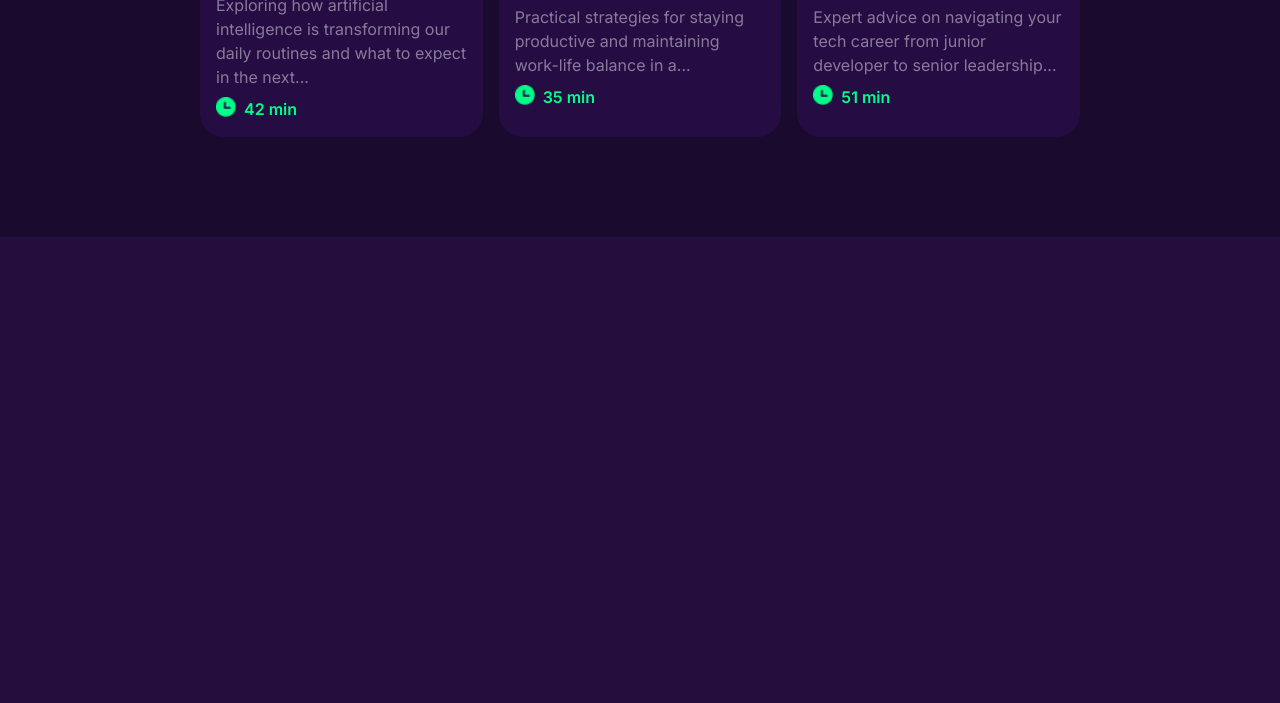
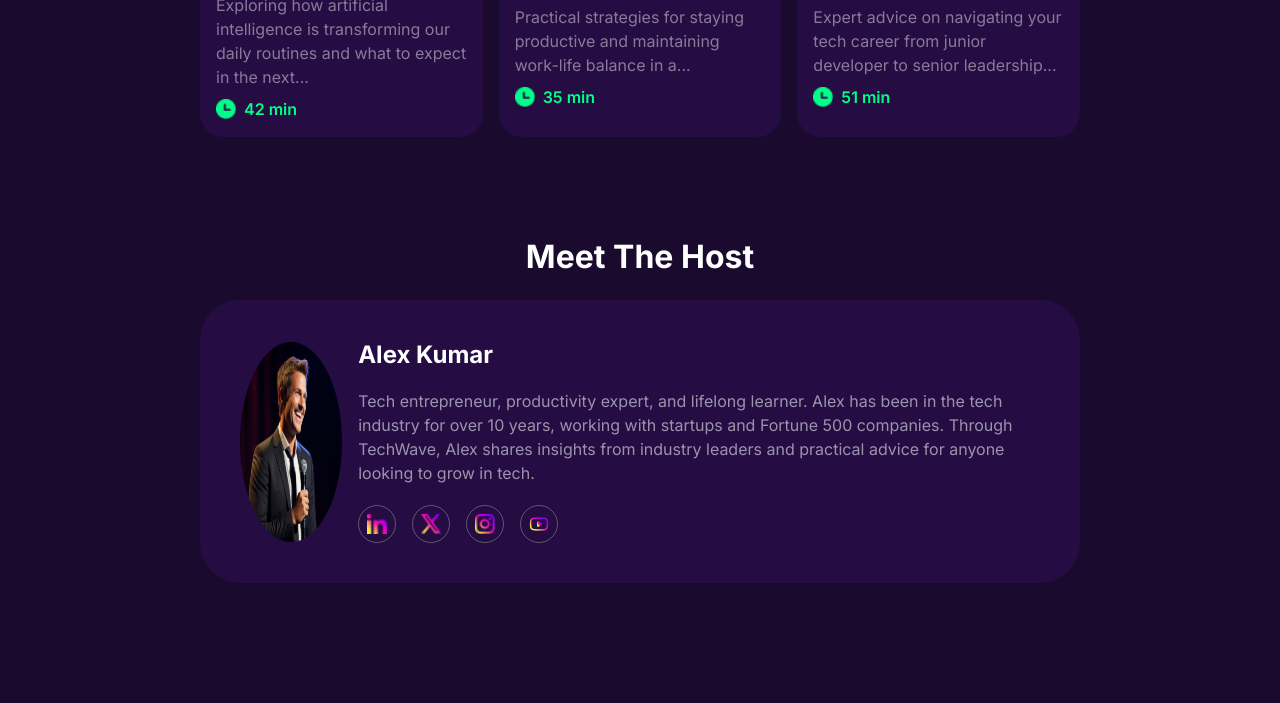
Before and after one commit to rihadjahanopu/B13-A02, a plain HTML site: page index.html in a window 1280 px wide. Shown: the part 2742-3445 px from the top of the page. Before the commit the page ends 2979 px from the top, so only its background shows below. Drawn offline with Linux system fonts and the light colour scheme.

Commit message:
host section fix and complate

```diff
--- a/index.html
+++ b/index.html
@@ -301,6 +301,50 @@
 					</div>
 				</div>
 			</section>
+			<section class="card-box-color">
+				<div class="container">
+					<div class="host-perent">
+						<h2 class="host-title">Meet the Host</h2>
+						<div class="orgin-profile-dete">
+							<div class="profile-part">
+								<img
+									src="./assets/images/host.png"
+									alt="" />
+							</div>
+							<div class="profile-detelis-part">
+								<h2>Alex Kumar</h2>
+								<p>
+									Tech entrepreneur, productivity expert, and lifelong learner.
+									Alex has been in the tech industry for over 10 years, working
+									with startups and Fortune 500 companies. Through TechWave,
+									Alex shares insights from industry leaders and practical
+									advice for anyone looking to grow in tech.
+								</p>
+
+								<div class="social-icon">
+									<a href=""
+										><img
+											src="./assets/images/linkedin.png"
+											alt="" /></a
+									><a href=""
+										><img
+											src="./assets/images/x.png"
+											alt="" /></a
+									><a href=""
+										><img
+											src="./assets/images/instagram.png"
+											alt="" /></a
+									><a href=""
+										><img
+											src="./assets/images/youtube.png"
+											alt=""
+									/></a>
+								</div>
+							</div>
+						</div>
+					</div>
+				</div>
+			</section>
 		</main>
 	</body>
 </html>
--- a/style.css
+++ b/style.css
@@ -433,7 +433,6 @@ ul {
 .card-init-detelish {
 	border-radius: 0px 0px 24px 24px;
 	background-color: rgba(37, 13, 68, 1);
-
 	display: flex;
 	flex-direction: column;
 	justify-content: flex-start;
@@ -464,6 +463,8 @@ ul {
 
 .card-init-detelish span {
 	display: flex;
+	justify-content: center;
+	align-items: center;
 	gap: 8px;
 	color: rgba(0, 255, 136, 1);
 	font-style: Bold;
@@ -480,7 +481,7 @@ ul {
 }
 
 .main-card-box {
-	padding: 40px 20px;
+	padding: 40px 0px;
 }
 
 .main-card-box h3 {
@@ -496,18 +497,96 @@ ul {
 }
 
 .card-init .card-video {
-	/* Rectangle 1 */
 	width: 100%;
 	height: auto;
+}
+
+.host-perent {
+	text-align: center;
+	padding-bottom: 20px;
+}
+
+.orgin-profile-dete {
+	display: flex;
+	flex-direction: column;
+	border-radius: 40px;
+	background-color: rgba(53, 17, 101, 0.4);
+	padding: 20px;
+	gap: 16px;
+}
+
+.profile-part {
+	display: flex;
+	justify-content: center;
+	align-items: center;
+}
+
+.profile-part img {
+	width: 150px;
+	height: 150px;
+}
+
+.host-title {
+	color: rgba(255, 255, 255, 1);
+	font-style: Bold;
+	font-size: 32px;
+	font-weight: 700;
+	line-height: 39px;
+	letter-spacing: 0%;
+	text-align: center;
+	text-transform: capitalize;
+	margin-bottom: 24px;
+}
+.profile-detelis-part {
+	display: flex;
+	flex-direction: column;
+	justify-content: center;
+}
+
+.profile-detelis-part h2 {
+	color: rgba(255, 255, 255, 1);
+	font-style: Bold;
+	font-size: 24px;
+	font-weight: 700;
+	line-height: 29px;
+	letter-spacing: 0%;
+	text-align: center;
+	text-transform: capitalize;
+	margin-bottom: 20px;
+}
+
+.profile-detelis-part p {
+	color: rgba(255, 255, 255, 0.554);
+	font-size: 16px;
+	font-weight: 400;
+	line-height: 24px;
+	letter-spacing: 0%;
+	text-align: center;
+}
+
+.social-icon {
+	display: flex;
+	justify-content: center;
+	align-items: center;
+	gap: 16px;
+	margin-top: 20px;
+}
+
+.social-icon a {
+	border: 1px solid rgba(128, 128, 128, 0.645);
+	padding: 8px;
+	border-radius: 100%;
+}
+
+.social-icon a img {
+	width: 20px;
+	height: 20px;
 }
 
 @media (min-width: 320px) {
 	.container {
 		max-width: 100%;
 	}
-	/* body {
-		background-color: red;
-	} */
 
 	.hro-gep {
 		font-size: 13px;
@@ -673,6 +752,35 @@ ul {
 		text-align: center;
 		text-transform: capitalize;
 	}
+
+	.orgin-profile-dete {
+		flex-direction: row;
+		padding: 40px;
+	}
+
+	.profile-part {
+		width: 40%;
+	}
+
+	.profile-part img {
+		width: 200px;
+		height: 200px;
+	}
+
+	.profile-detelis-part h2 {
+		text-align: left;
+	}
+	.profile-detelis-part p {
+		text-align: left;
+	}
+
+	.social-icon {
+		justify-content: left;
+	}
+
+	.host-perent {
+		padding-bottom: 120px;
+	}
 }
 
 @media (min-width: 992px) {
```
